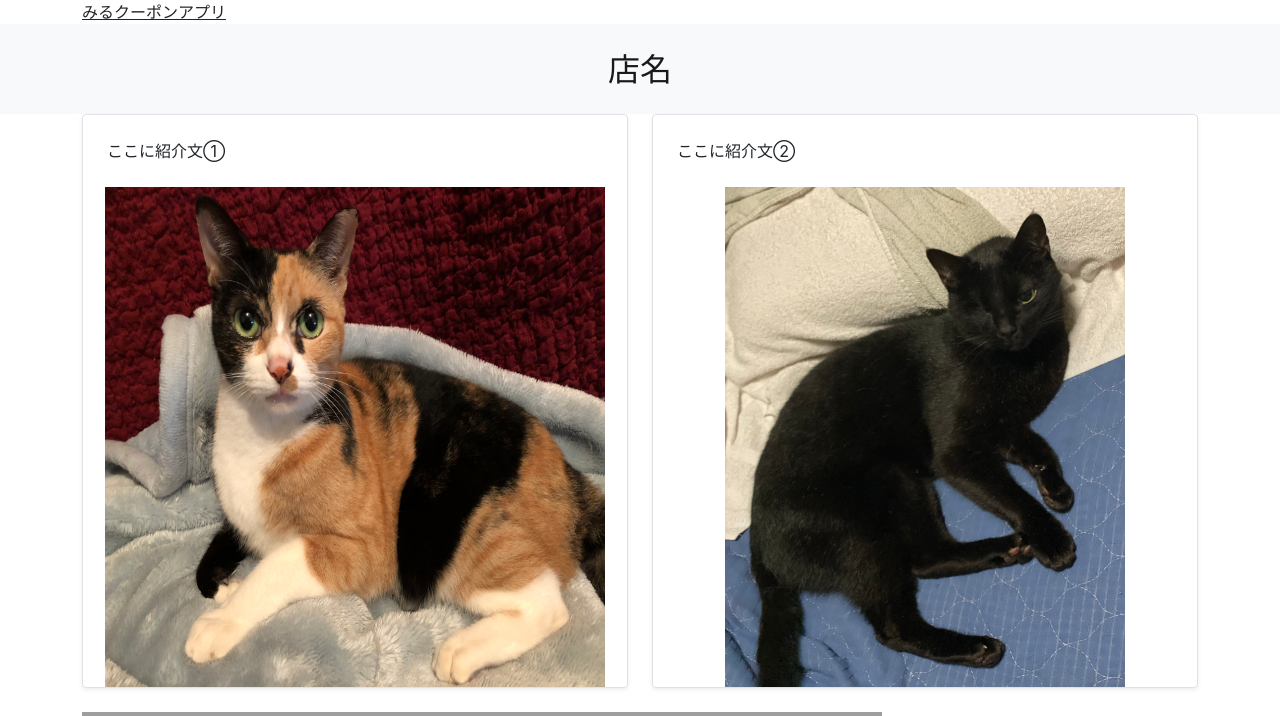
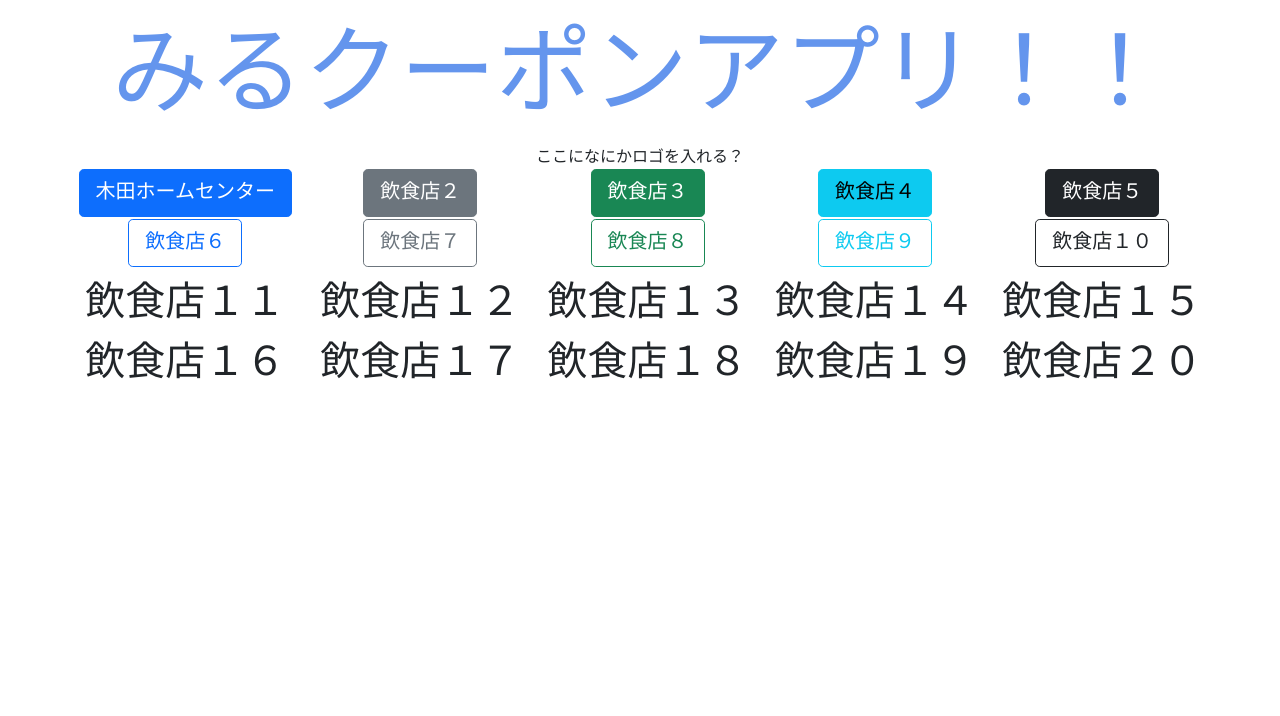
Before and after one commit to kida-0708/milku-pon, a Flask app: page / in a window 1280 px wide. Shown: the top 716 px of the page. After the commit the page ends 379 px from the top, so only its background shows below. Run offline with Flask 2, Linux system fonts and the light colour scheme; some libraries are stand-ins or nearby versions; grey boxes are pictures that could not be loaded.

Commit message:
first commit

```diff
--- a/app.py
+++ b/app.py
@@ -10,8 +10,12 @@ app = Flask(__name__, static_url_path='/static')
 app.config['DEBUG'] = True
 
 @app.route('/')
+def top():
+    return render_template('top.html')
+
+@app.route('/top/emp')
 def emp():
     return render_template('emp.html', title="Flask")
 
 if __name__ == '__main__':
-    app.run(debug=True)
+    app.run()
--- a/static/css/style.css
+++ b/static/css/style.css
@@ -1,12 +1,59 @@
-.class{
-    display:block;
+.tp{
+    color: cornflowerblue;
+    font-size: 600%;
+    font-family: cursive;
+    text-decoration: none;
+}
+.tp a{
+    text-align: center;
+    display: block;
+}
+.h1{
+    color:blue;
+    font-size: 250%;
+    font-family: cursive;
+}
+.h2{
+    color: lawngreen;
+    font-size: 500%;
+    font-family: 'Amatic SC', cursive;
+    border: 3px solid #ccc;
+    border-radius: 3em .7em 2em .7em/.7em 2em .7em 3em;
+    margin-top: 20px;
+    margin-bottom: 20px;
+}
+.h2 a{
+    text-align: center;
+    display: block;
+}
+tdf{
+    font-family: fantasy;
+}
+.divs{
+    width:100%;
+    margin-right:auto;
     margin-left:auto;
-    margin-right:auto;
+    margin: 0 auto;
+}
+.ttbh{
+    width:90%;
+    margin: 0 auto;
+    text-align: center;
+    font-size: 250%;
+    font-family: Courier New;
+}
+.tbh{
+    width:90%;
+    margin: 0 auto;
+    text-align: center;
+}
+tds{
+    text-align-last: justify;
 }
 .map-wrapper{
-    max-width: 640px; /* 最大幅 */
-    min-width: 280px; /* 最小幅 */
-    margin: 0, auto;
+    max-width: 75%; /* 最大幅 */
+    min-width: 20%; /* 最小幅 */
+    margin: 0 auto;
     padding: 4px;
     border: 1px solid rgb(111, 210, 94); /* ボーダー（枠線） */
 }
--- a/templates/base.html
+++ b/templates/base.html
@@ -3,21 +3,14 @@
 <head>
     <meta charset="UTF-8">
     <meta name="viesport" content="width=device-width, intial-scale=1.0">
-    <link rel="stylesheet" href="{{ url_for('static', filename='css/bootstrap.min.css') }}"
+    <title>みるクーポン</title>
+    <link rel="stylesheet" href="{{ url_for('static', filename='css/bootstrap.min.css') }}">
     <link rel="stylesheet" href="{{ url_for('static', filename='css/style.css') }}">
 
-    <div class="container">
-        <div class="col-4">
-            <a class="blog-header-logo text-dark" style="font-size: 1rem; margin:0 auto; text-align:center">みるクーポンアプリ</a>
-        </div>
-    </div>
     {% block head %}{% endblock %}
 </head>
 
 <body>
-    <nav class="navbar navbar-light bg-light p-3">
-        <a class="navbar-brand pl-3" href="/" style="font-size: 2rem; margin:0 auto; text-align:center">店名</a>
-    </nav>
     {% block body %}{% endblock %}
 </body>
 
--- a/templates/emp.html
+++ b/templates/emp.html
@@ -1,34 +1,37 @@
 {% extends 'base.html' %}
-
-{% block body %}
-<main class="container">
-    <div class="row mb-2">
-        <div class="col-md-6">
-            <div class="row g-0 border rounded overflow-hidden flex-md-row mb-4 shadow-sm h-md-250 position-relative">
-                <div class="clo p-4 d-flex flex-column position-static">
-                    <a>ここに紹介文①</a>
-                </div>
-                <div class="mx-auto" style="width:600 height:600">
-                    <img src="/static/upload/me.jpg" width="500" height="500" align="center" class="rounde mx-auto d-block" alt="me">
+{% block head %}
+<div>
+    <a>みるクーポンアプリ</a>
+    <div class="h2">
+        <a>木田ホームセンター</a>
     </div>
 </div>
-        </div>
-        <div class="col-md-6">
-            <div class="row g-0 border rounded overflow-hidden flex-md-row mb-4 shadow-sm h-md-250 position-relative">
-                <div class="clo p-4 d-flex flex-column position-static">
-                    <a>ここに紹介文②</a>
-                </div>
-                <div class="mx-auto" style="width:1200 height:600">
-                    <img src="/static/upload/kuro.jpg" width="400" height="500" align="center" class="rounde mx-auto d-block" alt="kuro">
-                </div>
-            </div>
-        </div>
+{% endblock %}
+{% block body %}
+<div class="divs">
+    <table class="tbh">
+        <tr>
+            <th><h1>ここに紹介文①</h1></th>
+            <th><h1>ここに紹介文②</h1></th>
+        </tr>
+        <tr>
+            <td width="50%">
+                <img src="/static/upload/me.jpg" width="100%" height="100%" align="center" alt="me">
+            </td width="50%">
+            <td>
+                <img src="/static/upload/kuro.jpg" width="100%" height="100%" align="center" alt="kuro">
+            </td>
+        </tr>
+        <tr>
+            <td colspan="2">
                 <div class="map-wrapper" >
                     <div class="googlemap">
                         <iframe src="https://www.google.com/maps/embed?pb=!1m18!1m12!1m3!1d3386.7269748108683!2d131.42777791490204!3d31.914014781241193!2m3!1f0!2f0!3f0!3m2!1i1024!2i768!4f13.1!3m3!1m2!1s0x3538b76817914143%3A0x56e142a9aefe9944!2z5a6u5bSO5oOF5aCx44OT44K444ON44K55Yy755mC5bCC6ZaA5a2m5qCh!5e0!3m2!1sja!2sjp!4v1654212818780!5m2!1sja!2sjp" width="800" height="600" style="border:0;" allowfullscreen="" loading="lazy" referrerpolicy="no-referrer-when-downgrade" aline="center"></iframe>
-
                     </div>
                 </div>
+            </td>
+        </tr>
+    <table>
 </div>
-</main>
+
 {% endblock %}
--- /dev/null
+++ b/templates/top.html
@@ -0,0 +1,80 @@
+{% extends 'base.html' %}
+{% block head %}
+<div class="tp">
+    <a>みるクーポンアプリ！！</a>
+</div>
+<div align="center">
+    ここになにかロゴを入れる？
+</div>
+{% endblock %}
+{% block body %}
+<table class="ttbh">
+    <tr>
+        <td>
+            <a class="btn btn-primary btn-lg" href="/top/emp" role="button">木田ホームセンター</a>
+        </td>
+        <td>
+            <a class="btn btn-secondary btn-lg">飲食店２</a>
+        </td>
+        <td>
+            <a class="btn btn-success btn-lg">飲食店３</a>
+        </td>
+        <td>
+            <a class="btn btn-info btn-lg">飲食店４</a>
+        </td>
+        <td>
+            <a class="btn btn-dark btn-lg">飲食店５</a>
+        </td>
+    </tr>
+    <tr>
+        <td>
+            <a class="btn btn-outline-primary btn-lg">飲食店６</a>
+        </td>
+        <td>
+            <a class="btn btn-outline-secondary btn-lg">飲食店７</a>
+        </td>
+        <td>
+            <a class="btn btn-outline-success btn-lg">飲食店８</a>
+        </td>
+        <td>
+            <a class="btn btn-outline-info btn-lg">飲食店９</a>
+        </td>
+        <td>
+            <a class="btn btn-outline-dark btn-lg">飲食店１０</a>
+        </td>
+    </tr>
+    <tr>
+        <td class="tdf">
+            飲食店１１
+        </td>
+        <td>
+            飲食店１２
+        </td>
+        <td>
+            飲食店１３
+        </td>
+        <td>
+            飲食店１４
+        </td>
+        <td>
+            飲食店１５
+        </td>
+    </tr>
+    <tr>
+        <td>
+            飲食店１６
+        </td>
+        <td>
+            飲食店１７
+        </td>
+        <td>
+            飲食店１８
+        </td>
+        <td>
+            飲食店１９
+        </td>
+        <td>
+            飲食店２０
+        </td>
+    </tr>
+{% endblock %}
```
Lines whose indentation alone changed are shown as unchanged.
